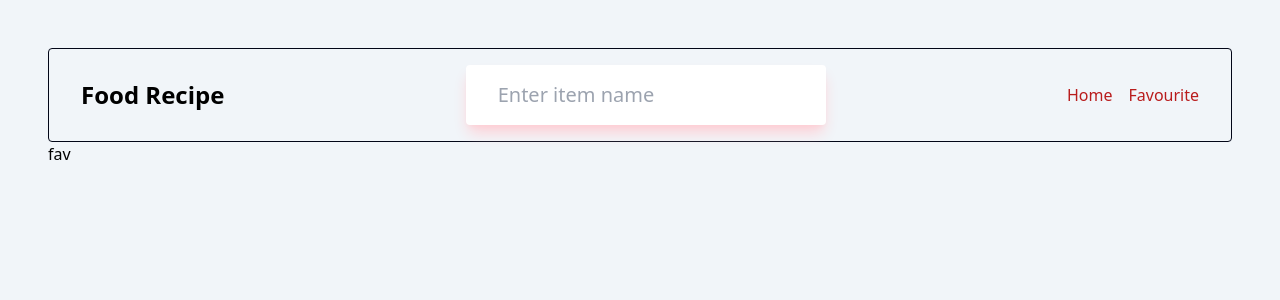
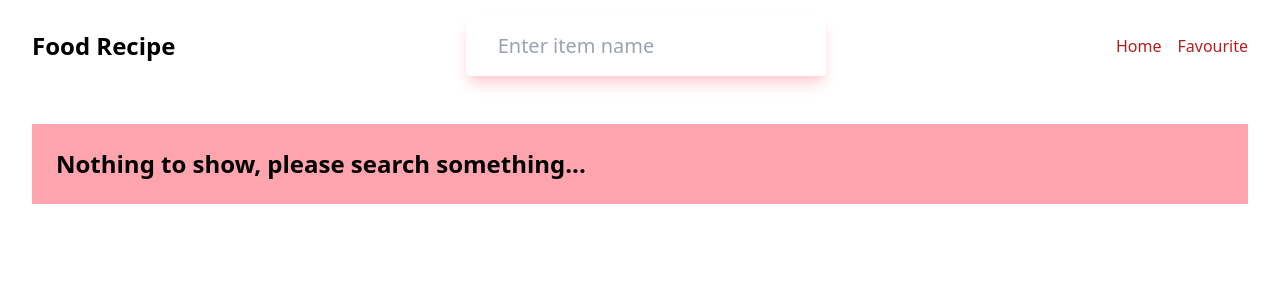
Before and after one commit to Hidoreen/food-recipe-app, a React (Vite) app: page /food-recipe-app/favourite in a window 1280 px wide. Shown: the top 300 px of the page. Built offline with nearby package versions, Linux system fonts and the light colour scheme.

Commit message:
Modified

```diff
--- a/src/App.jsx
+++ b/src/App.jsx
@@ -9,7 +9,7 @@ function App() {
 
   return (
     <div>
-      <div className="min-h-screen p-12 bg-slate-100">
+      <div className="min-h-screen">
       <Navbar/>
       <Routes>
                 <Route
--- a/src/components/navbar.jsx
+++ b/src/components/navbar.jsx
@@ -11,7 +11,7 @@ const Navbar = () => {
 
 
   return (
-   <nav className="flex justify-between items-center py-4 px-8 container mx-auto flex-col lg:flex-row  gap-5 lg:gap-0 border border-slate-950 rounded">
+   <nav className="flex justify-between items-center py-4 px-8 container mx-auto flex-col lg:flex-row  gap-5 lg:gap-0 rounded">
     <h2 className="text-2xl font-semibold">
       <NavLink to={'/'}>Food Recipe</NavLink>
     </h2>
--- a/src/components/recipe-item/index.jsx
+++ b/src/components/recipe-item/index.jsx
@@ -1,16 +1,15 @@
 import PropTypes from "prop-types";
 import { Link } from "react-router-dom";
-import Details from "../../pages/details";
 
 export default function RecipeItem({ item }) {
   return (
-    <div className="shadow-xl w-80">
-      <div className="h-60 overflow-hidden p-5 flex items-center" key={item.id}>
-        <img src={item.image_url} alt="item photo" className="block w-full" />
-        <div className="mt-2 text-center bloc">
-          <h3 className="text-lg font-semibold">{item?.title}</h3>
-          <span className="text-sm text-gray-500">{item?.publisher}</span>
-          <Link to="#">Recipe Details</Link>
+    <div className="shadow-xl w-80 rounded-lg">
+      <div className=" overflow-hidden p-5 flex flex-col items-center rounded-md" key={item.id}>
+        <img src={item.image_url} alt="item photo" className="block w-full object-contain h-60 " />
+        <div className="mt-2 text-center block">
+        <span className="text-sm text-gray-500 mb-5">Publisher: {item?.publisher}</span> <hr></hr>
+          <h3 className="text-lg font-semibold">{item?.title}</h3> <br></br>
+          <Link to={`/details/${item.id}`} className="text-blue-500">Recipe Details</Link>
         </div>
       </div>
     </div>
--- a/src/context/index.jsx
+++ b/src/context/index.jsx
@@ -1,42 +1,76 @@
-import { createContext, useState} from "react";
-import PropTypes from 'prop-types';
+import { createContext, useState } from "react";
+import PropTypes from "prop-types";
+import { useNavigate } from "react-router-dom";
 
-export const GlobalContext = createContext(null)
+export const GlobalContext = createContext(null);
 
-export default function GlobalState({children}) {
-  const[searchParam,setSearchParam] = useState("")
-  const[loading, setLoading] = useState(false);
-  const[recipeList, setRecipeList] = useState([])
+export default function GlobalState({ children }) {
+  const [searchParam, setSearchParam] = useState("");
+  const [loading, setLoading] = useState(false);
+  const [recipeList, setRecipeList] = useState([]);
+  const [recipeDetails, setRecipeDetails] = useState(null);
+  const[favourites, setFavourites] = useState([]);
+  const navigate = useNavigate()
 
   async function handleSubmit(event) {
     event.preventDefault();
     try {
-    setLoading(true)
-    const res = await fetch(`https://forkify-api.herokuapp.com/api/v2/recipes?search=${searchParam}`)
+      setLoading(true);
+      const res = await fetch(
+        `https://forkify-api.herokuapp.com/api/v2/recipes?search=${searchParam}`
+      );
       const results = await res.json();
 
-    if(results?.data?.recipes) {
-      setRecipeList(results?.data?.recipes)
+      if (results?.data?.recipes) {
+        setRecipeList(results?.data?.recipes);
         setSearchParam("");
-      setLoading(false)
+        setLoading(false);
+        navigate('/')
       }
 
-    console.log(results)
+      console.log(results);
     } catch (error) {
       console.log(error);
-    setSearchParam('');
-    setLoading(false)
+      setSearchParam("");
+      setLoading(false);
     }
   }
 
- console.log(recipeList, loading)
+  function handleAddClick(currentItem) {
+    console.log(currentItem)
+    let cpyFavourites = [...favourites]
+    const index = cpyFavourites.findIndex(item => item.id === currentItem.id)
 
-  return <GlobalContext.Provider
-  value={{searchParam,setSearchParam, handleSubmit, loading, setLoading, recipeList, setRecipeList}}
-  >{children}
+    if(index === -1) {
+      cpyFavourites.push(currentItem);
+    } else {
+      cpyFavourites.splice(index);
+    }
+    setFavourites(cpyFavourites);
+  }
+
+  return (
+    <GlobalContext.Provider
+      value={{
+        searchParam,
+        setSearchParam,
+        handleSubmit,
+        loading,
+        setLoading,
+        recipeList,
+        setRecipeList,
+        recipeDetails,
+        setRecipeDetails,
+        favourites,
+        setFavourites,
+        handleAddClick,
+      }}
+    >
+      {children}
     </GlobalContext.Provider>
+  );
 }
 
 GlobalState.propTypes = {
   children: PropTypes.node.isRequired,
-}
+};
--- a/src/pages/details/index.jsx
+++ b/src/pages/details/index.jsx
@@ -1,10 +1,56 @@
+import { useContext, useEffect } from "react";
+import { useParams } from "react-router-dom";
+import { GlobalContext } from "../../context";
 
 
 const Details = () => {
+  const {id} = useParams()
+  const {recipeDetails, setRecipeDetails, handleAddClick, favourites} = useContext(GlobalContext);
+
+  useEffect(()=>{
+    async function getRecipeDetails() {
+      try {
+        const res = await fetch(`https://forkify-api.herokuapp.com/api/v2/recipes/${id}`);
+        const data = await res.json();
+        console.log(data)
+        if(data?.data.recipe) {
+          setRecipeDetails(data?.data.recipe);
+        }
+      } catch (error) {
+        console.log(error)
+      }
+    }
+    getRecipeDetails()
+  },[])
 
   return(
-    <div>
-    <p>dets</p>
+    <div className="container mx-auto py-10 grid grid-cols-1 lg:grid-cols-2 gap-8">
+      <div className="h-96 overflow-hidden rounded-xl group">
+        <img src={recipeDetails?.image_url} alt="Item pic" className="object-fill block w-full h-full" />
+      </div>
+      <div className="flex flex-col gap-4">
+        <span className="text-sm text-gray-500">{recipeDetails?.publisher}</span>
+        <h3 className="text-lg font-semibold">{recipeDetails?.title}</h3>
+        <button onClick={() => handleAddClick(recipeDetails)} className="p-3 px-6 rounded-lg uppercase tracking-wider mt-3 inline shadow-md bg-black text-white font-semibold">
+          {
+            favourites && favourites.length > 0 && favourites.findIndex((item) => item.id === recipeDetails.id) !== -1 ?
+            'Remove fro Favourites' :
+            'Add to Favourites'
+          }
+        </button>
+        <div>
+        <span className="text-xl font-semibold text-black">Ingredients</span> <hr className="border-gray-400  mt-2 mb-3"/>
+        <ul className="flex flex-col gap-4">
+          {
+            recipeDetails?.ingredients.map((item) => <li key={item.index}>
+              <span className=" text-black">{item.description}</span> &nbsp;
+              <span className="font-semibold text-black">{item.quantity}, {item.unit}</span>
+              </li>)
+          }
+        </ul>
+      </div>
+      </div>
+
     </div>
   );
 }
--- a/src/pages/favourite/index.jsx
+++ b/src/pages/favourite/index.jsx
@@ -1,10 +1,18 @@
+import { useContext } from "react"
+import { GlobalContext } from "../../context"
+import RecipeItem from "../../components/recipe-item"
 
 
 const Favourite = () =>{
+  const {favourites} = useContext(GlobalContext)
 
   return(
-    <div>
-     <h2>fav</h2>
+    <div className="p-8 container mx-auto grid sm:grid-cols-1 sm:items-center md:grid-cols-2  lg:grid-cols-4 xl:grid-cols-5 sm:gap-4 lg:gap-8 w-full">
+      {
+        favourites && favourites.length > 0 ?
+        favourites.map((item) => <RecipeItem key={item.id} item={item} />)
+        :<div className="bg-rose-300 col-span-4 px-6 py-6"> <p className="lg:text-2xl font-bold md:whitespace-nowrap sm:whitespace-wrap">Nothing to show, please search something...</p></div>
+      }
     </div>
   )
 }
--- a/src/pages/search/index.jsx
+++ b/src/pages/search/index.jsx
@@ -8,7 +8,7 @@ const Search = () => {
   if(loading) return <div>Loading, please wait...</div>
 
   return(
-    <div className="py-8 container mx-auto grid grid-cols-3 gap-8">
+    <div className="p-8 container mx-auto grid sm:grid-cols-1 sm:items-center md:grid-cols-2  lg:grid-cols-4 xl:grid-cols-5 sm:gap-4 lg:gap-8 w-full">
       {
         recipeList && recipeList.length > 0 ?
         recipeList.map((item) => <RecipeItem key={item.id} item={item} />)
```
Lines whose indentation alone changed are shown as unchanged.
